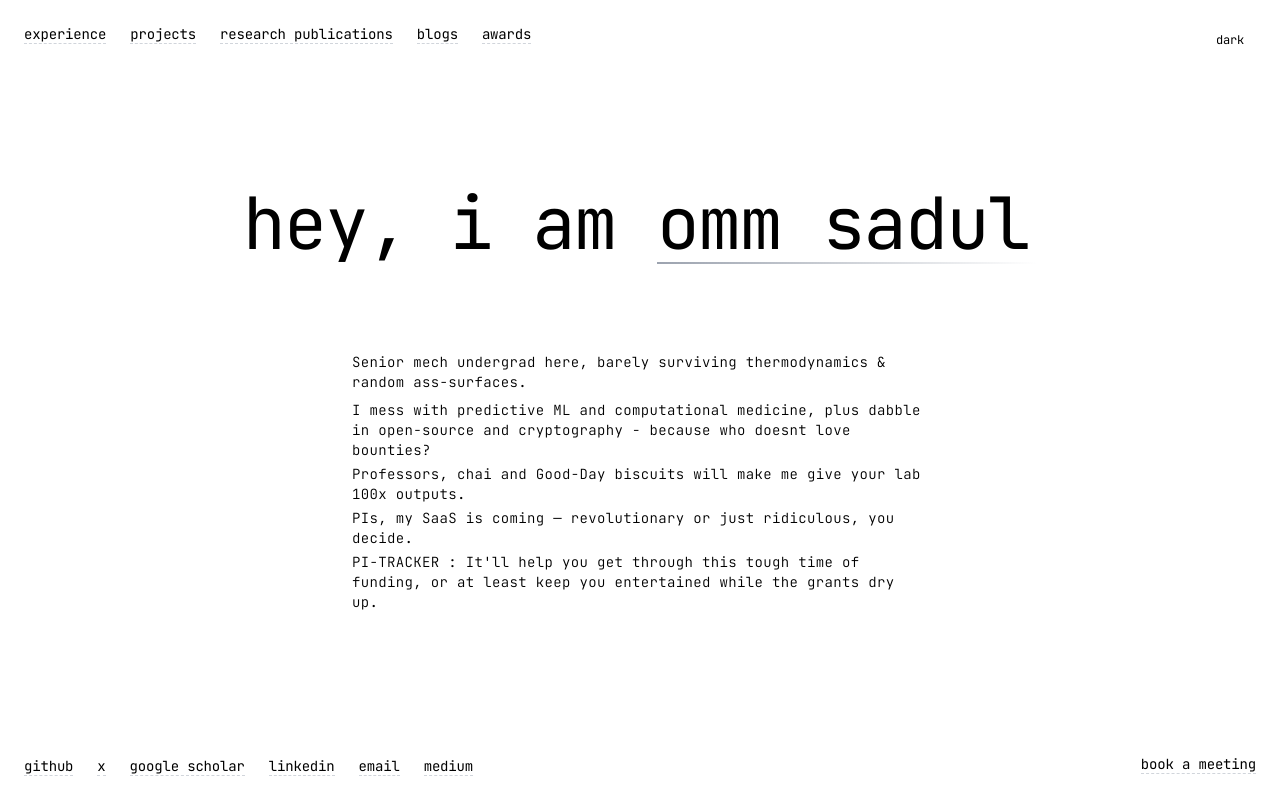
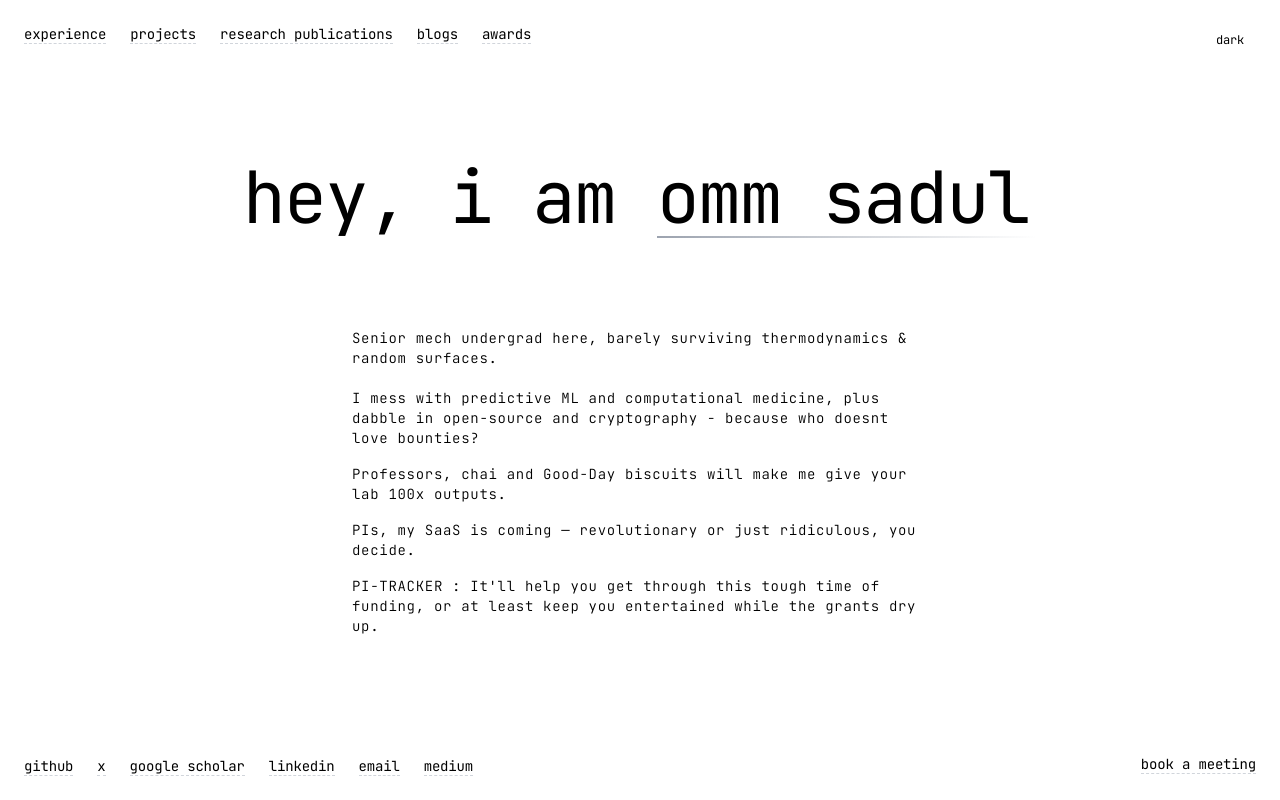
Before and after one commit to ommsadul/ommsadul.github.io, a Next.js app: page / in a window 1280 px wide. Built offline with nearby package versions, Linux system fonts and the light colour scheme.

Commit message:
feat: update text styling and spacing for improved readability; enhance animation delays for smoother transitions

```diff
--- a/src/app/page.tsx
+++ b/src/app/page.tsx
@@ -124,18 +124,17 @@ export default function Home() {
             className="text-left max-w-xl mx-auto"
             initial={{ opacity: 0 }}
             animate={{ opacity: 1 }}
-            transition={{ duration: 0.5, delay: 1.5 }}
-          >            <motion.div className="space-y-1 flex flex-col items-left">              <motion.p
-                className="text-xs sm:text-sm font-light tracking-wide"
+            transition={{ duration: 0.5, delay: 1.5 }}          >            <motion.div className="space-y-3 flex flex-col items-center">              <motion.p
+                className="text-xs sm:text-sm font-light tracking-wider py-0.5 leading-relaxed"
                 initial={{ opacity: 0, y: 10 }}
                 animate={{ opacity: 1, y: 0 }}
                 transition={{ duration: 0.2, delay: 1.6 }}
               >
-                Senior mech undergrad here, barely surviving thermodynamics & random ass-surfaces.
+                Senior mech undergrad here, barely surviving thermodynamics & random surfaces.
               </motion.p>
 
               <motion.p
-                className="text-xs sm:text-sm font-light tracking-wide"
+                className="text-xs sm:text-sm font-light tracking-wider py-0.5 leading-relaxed"
                 initial={{ opacity: 0, y: 10 }}
                 animate={{ opacity: 1, y: 0 }}
                 transition={{ duration: 0.2, delay: 1.8 }}
@@ -144,7 +143,7 @@ export default function Home() {
               </motion.p>
 
               <motion.p
-                className="text-xs sm:text-sm font-light tracking-wide"
+                className="text-xs sm:text-sm font-light tracking-wider py-0.5 leading-relaxed"
                 initial={{ opacity: 0, y: 10 }}
                 animate={{ opacity: 1, y: 0 }}
                 transition={{ duration: 0.2, delay: 2.0 }}
@@ -153,7 +152,7 @@ export default function Home() {
               </motion.p>
 
               <motion.p
-                className="text-xs sm:text-sm font-light tracking-wide"
+                className="text-xs sm:text-sm font-light tracking-wider py-0.5 leading-relaxed"
                 initial={{ opacity: 0, y: 10 }}
                 animate={{ opacity: 1, y: 0 }}
                 transition={{ duration: 0.2, delay: 2.2 }}
@@ -161,7 +160,7 @@ export default function Home() {
                 PIs, my SaaS is coming — revolutionary or just ridiculous, you decide.
               </motion.p>
                 <motion.p
-                className="text-xs sm:text-sm font-light tracking-wide"
+                className="text-xs sm:text-sm font-light tracking-wider py-0.5 leading-relaxed"
                 initial={{ opacity: 0, y: 10 }}
                 animate={{ opacity: 1, y: 0 }}
                 transition={{ duration: 0.2, delay: 2.4 }}
```
